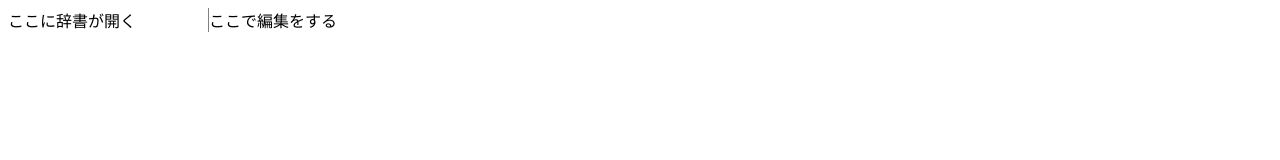
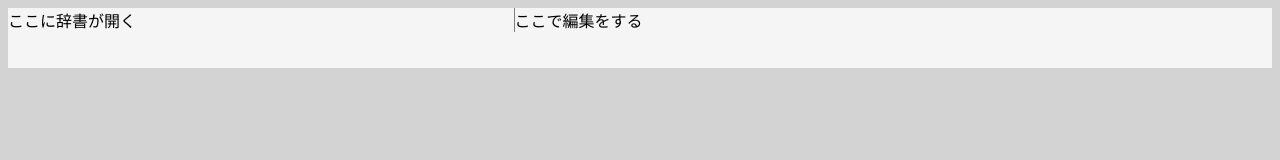
Before and after one commit to asteain-ninia/CanDIC, a website: page index.html in a window 1280 px wide. Drawn offline with Linux system fonts and the light colour scheme.

Commit message:
もろもろためしたやつ。一日作業の終りにはコミットすべきだね！

```diff
--- a/index.html
+++ b/index.html
@@ -6,12 +6,16 @@
 	<title>CanDIC dev</title>
 </head>
 <body>
+
 	<div class="container">
-	<div id="dictionary">ここに辞書が開く</div>
-	<div id="edit" class="editor">ここで編集をする</div>
-</div>
+		<div id="dictionary">ここに辞書が開く</div>
+		<div id="edit" class="editor">ここで編集をする</div>
+		<br>
+		<br>
 
 
+
+	</div>
 
 	<link rel="stylesheet" href="./style.css">
 	<script src = "js/module1.js"></script>
--- a/main.js
+++ b/main.js
@@ -5,7 +5,11 @@ const {BrowserWindow} = electron;
 let win;
 
 function createWindow() {
-  win = new BrowserWindow({width: 1000, height: 800});
+  win = new BrowserWindow
+  ({
+    width: 1200+500,
+    height: 800
+  });
 
   win.loadURL(`file://${__dirname}/index.html`);
 
--- a/package.json
+++ b/package.json
@@ -1,6 +1,5 @@
 {
 	"name"		:"your-app",
 	"version"	:"0.0.1",
-	"main"		:"main.js",
-	"dependencies": {"jquery": "3.4.1"}
+	"main"		:"main.js"
 }
--- a/style.css
+++ b/style.css
@@ -1,7 +1,16 @@
+body{
+	background-color: lightgray;
+	max-width: width 1200px;;
+}
+
+.container {
+	background-color: whitesmoke;
+    display: grid;
+	grid-template-columns: 2fr 3fr;
+	grid-template-rows: auto;
+
+}
+
 .editor{
 	border-left :solid 1px gray;
 }
-.container {
-    display: grid;
-    grid-template-columns: 200px 200px;
-}
```
